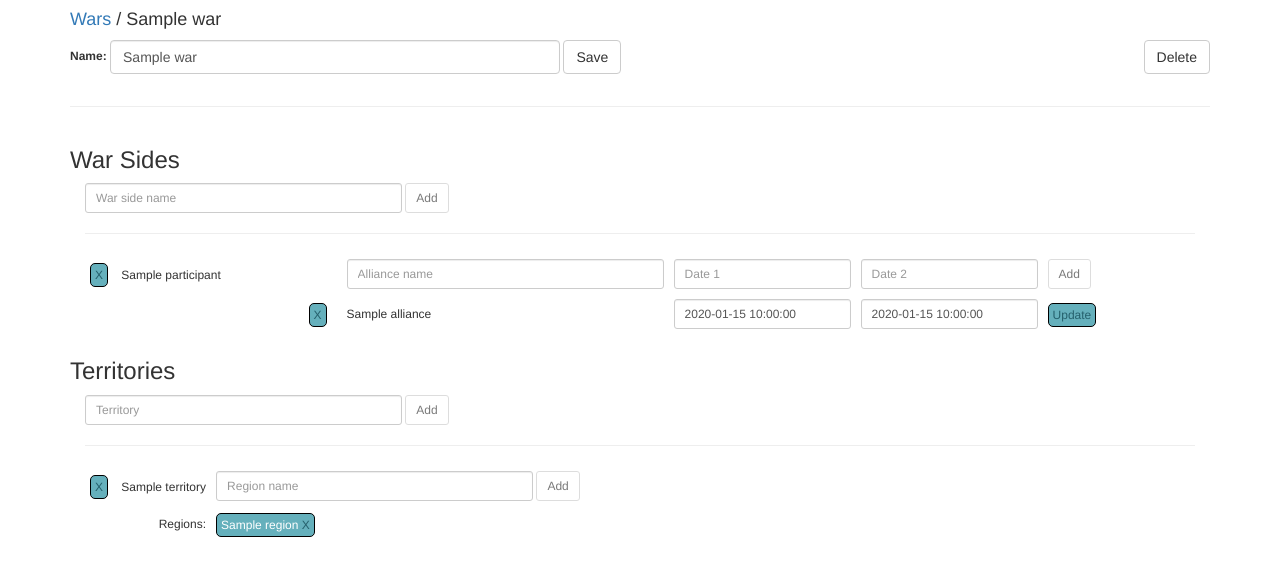
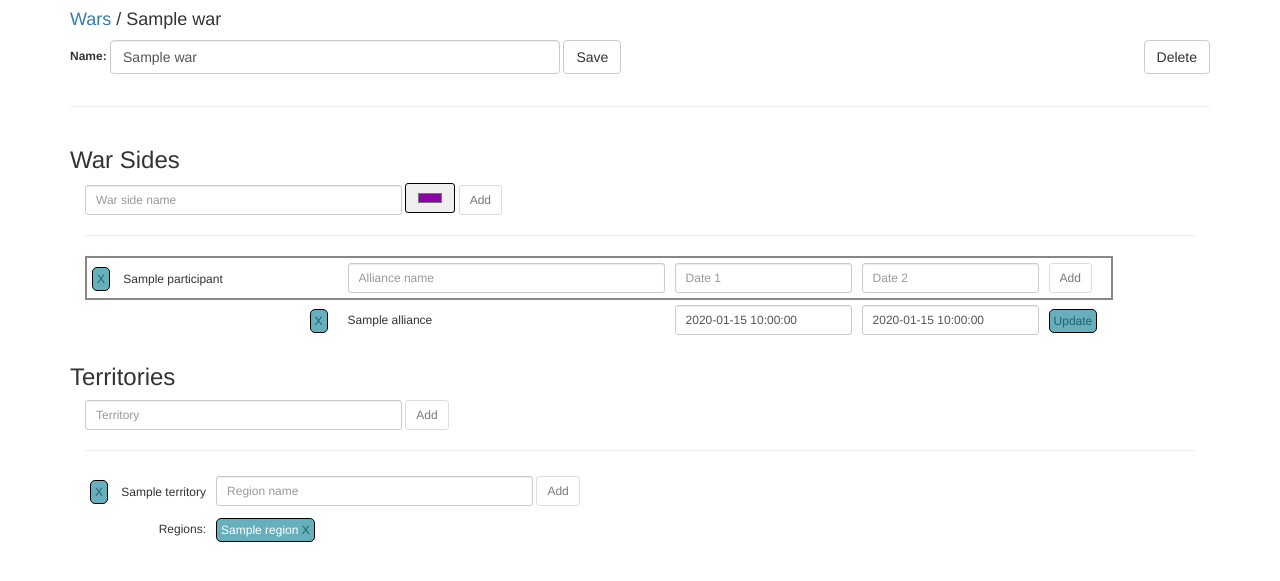
Before and after one commit to sergey-koumirov/corpfleet, a Django app: page /wars/1/edit in a window 1280 px wide. Shown: the top 581 px of the page. Run offline with Django 3.2, Linux system fonts and the light colour scheme; tables that the repository leaves empty hold one stand-in row (values such as "Sample post"); parts of the project's set-up code (start-up, migrations or seed data) failed here and were passed over; some libraries are stand-ins or nearby versions.

Commit message:
added participant color

```diff
--- a/cwo/models/wars.py
+++ b/cwo/models/wars.py
@@ -22,6 +22,7 @@ class Participant(models.Model):
     id = models.AutoField(primary_key=True)
     name = models.CharField(max_length=200)
     war = models.ForeignKey(War, on_delete=models.CASCADE, null=True)
+    color = models.CharField(max_length=7, null=True)
 
     def __str__(self):
         return "[{}] {}".format(self.id, self.name)
@@ -30,6 +31,7 @@ class Participant(models.Model):
         return {
             'id': self.id,
             'name': self.name,
+            'color': self.color,
             'alliances': [pa.info() for pa in self.participantalliance_set.all()]
         }
 
--- a/cwo/templates/cwo/war/edit.html
+++ b/cwo/templates/cwo/war/edit.html
@@ -35,12 +35,13 @@
         <h3>War Sides</h3>
         <div class="col-md-12 form-inline">
             <input type="text" size=40 class="form-control input-sm" ng-model="newWarSide" placeholder="War side name">
+            <input type="color" class="input-sm" ng-model="newWarSideColor">
             <button class="btn btn-default btn-sm" ng-click="AddParticipant()" ng-disabled="!newWarSide">Add</button>
             <hr>
         </div>
         <div class="col-md-12">
             <table class="table-condensed" ng-repeat="participant in war.participants">
-                <tr>
+                <tr style="border: 2px solid {? participant.color ?}">
                     <td class="col-md-3">
                         <span class="btn-my delete" ng-click="DeleteParticipant({{war.instance.id}},participant.id)">X</span>
                         {? participant.name ?}
--- a/cwo/views.py
+++ b/cwo/views.py
@@ -71,7 +71,7 @@ def add_participant(request, war_id):
     try:
         json_data = json.loads(request.body.decode("utf-8"))
         war = War.objects.get(pk=war_id)
-        war.participant_set.create(name=json_data['name'])
+        war.participant_set.create(name=json_data['name'], color=json_data['color'])
         return HttpResponse(json.dumps(war.info()), content_type="application/json")
     except War.DoesNotExist:
         raise Http404("War does not exist")
--- a/static/war.controller.js
+++ b/static/war.controller.js
@@ -8,6 +8,7 @@ var warApp = angular.module('warApp', ['angular-jquery-autocomplete']).config(fu
 warApp.controller('WarCtrl', function ($scope, $http, $filter) {
 
     $scope.newWarSide = null;
+    $scope.newWarSideColor =  "#" + Math.random().toString(16).slice(2, 8);
     $scope.newTerritory = null;
     $scope.war = {};
     $scope.todayStr = $filter('date')(new Date(), 'yyyy-MM-dd');
@@ -21,12 +22,14 @@ warApp.controller('WarCtrl', function ($scope, $http, $filter) {
     };
 
     $scope.AddParticipant = function(){
+        console.debug($scope.newWarSideColor)
         $http.post(
             '/wars/'+$scope.warId+'/add_participant',
-            {name: $scope.newWarSide}
+            {name: $scope.newWarSide, color: $scope.newWarSideColor}
         ).success(function(data) {
             $scope.war = data;
             $scope.newWarSide = null;
+            $scope.newWarSideColor = "#" + Math.random().toString(16).slice(2, 8);
         });
     };
     $scope.DeleteParticipant = function(warId, participantId){
```
Also changed, not shown: cwo/migrations/0014_participant_color.py (added).
